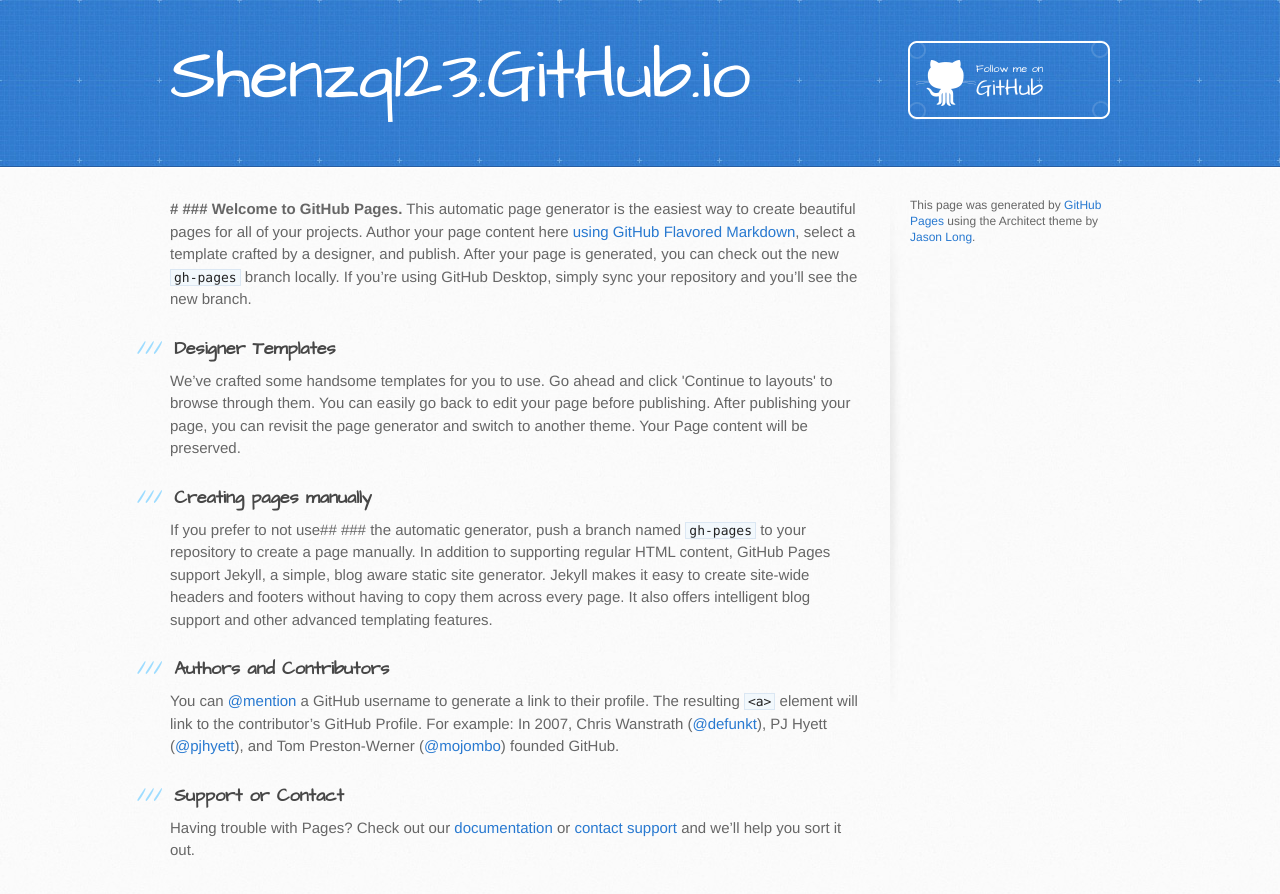
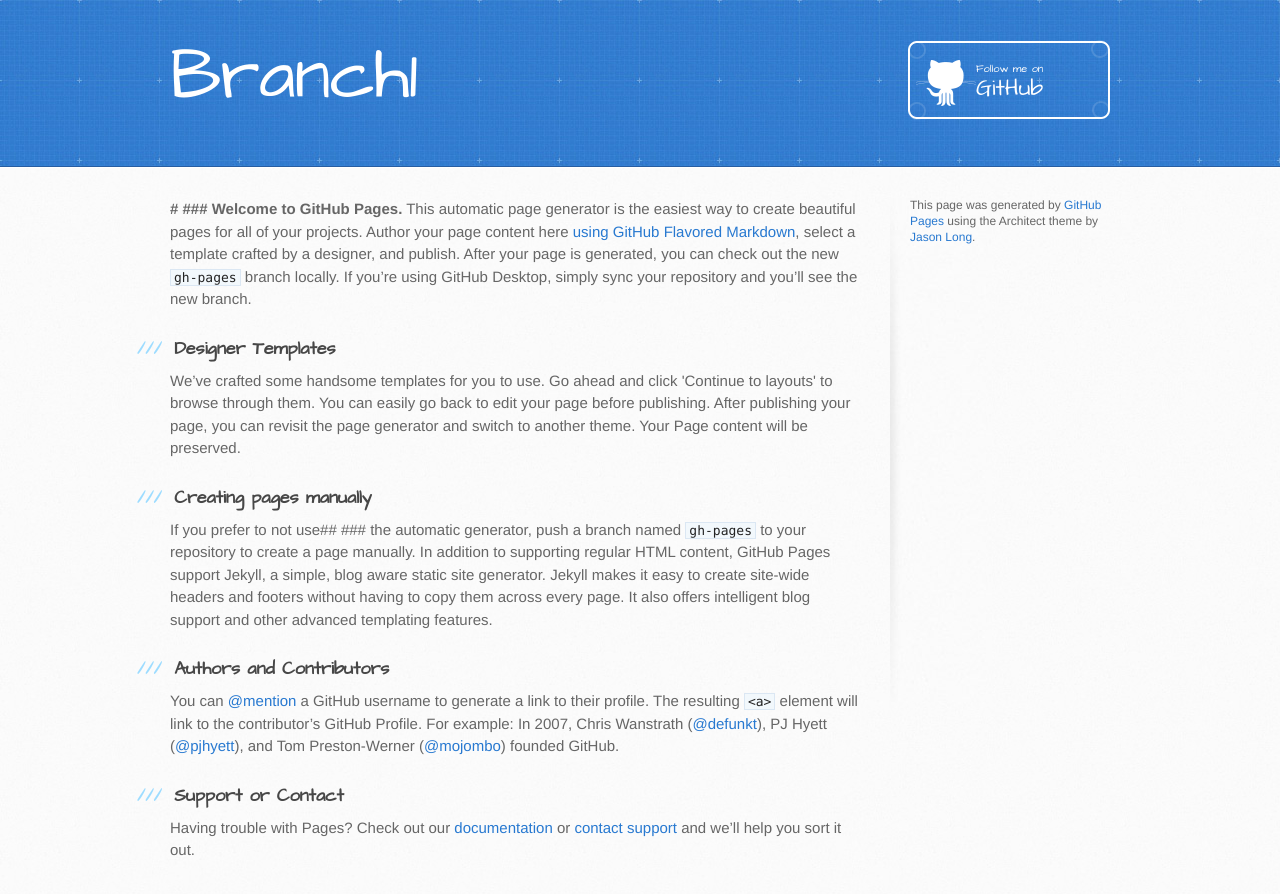
Before and after one commit to shenzq123/shenzq123.github.io, a plain HTML site: page index.html in a window 1280 px wide. Drawn offline with Linux system fonts and the light colour scheme.

Commit message:
Update index.html

```diff
--- a/index.html
+++ b/index.html
@@ -19,7 +19,7 @@
   <body>
     <header>
       <div class="inner">
-        <h1>Shenzq123.GitHub.io</h1>
+        <h1>Branch1</h1>
         <h2></h2>
         <a href="https://github.com/shenzq123" class="button"><small>Follow me on</small> GitHub</a>
       </div>
```
